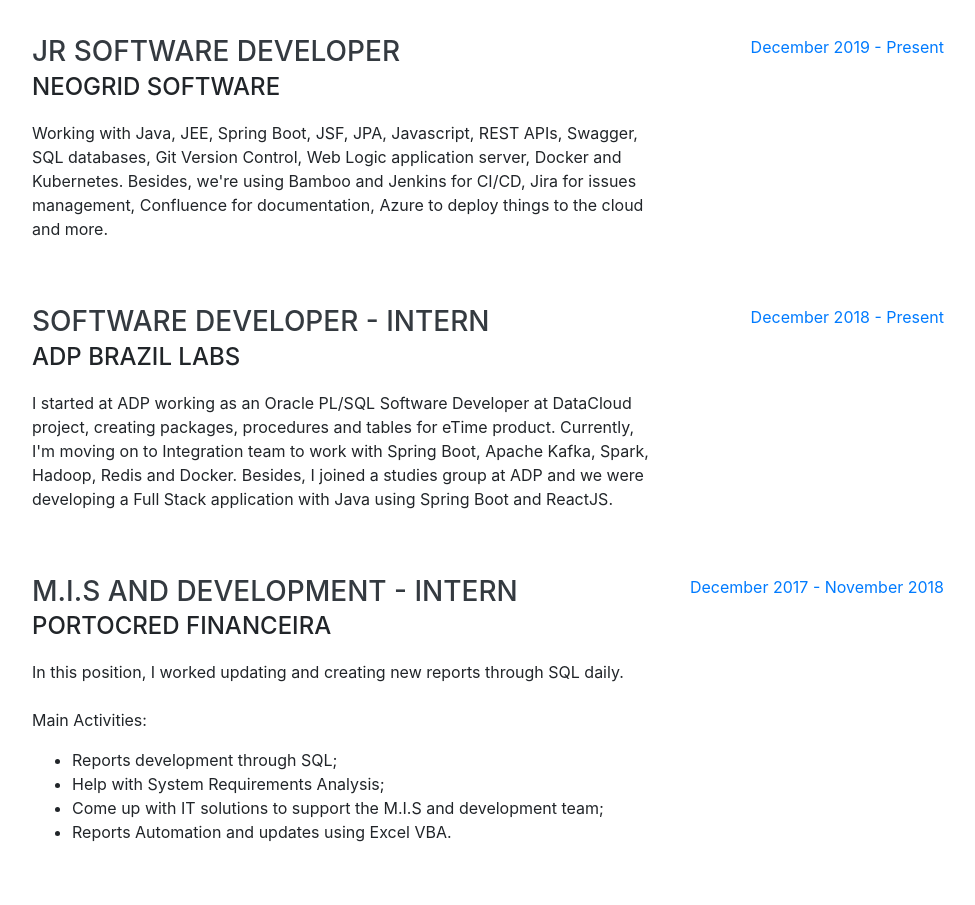
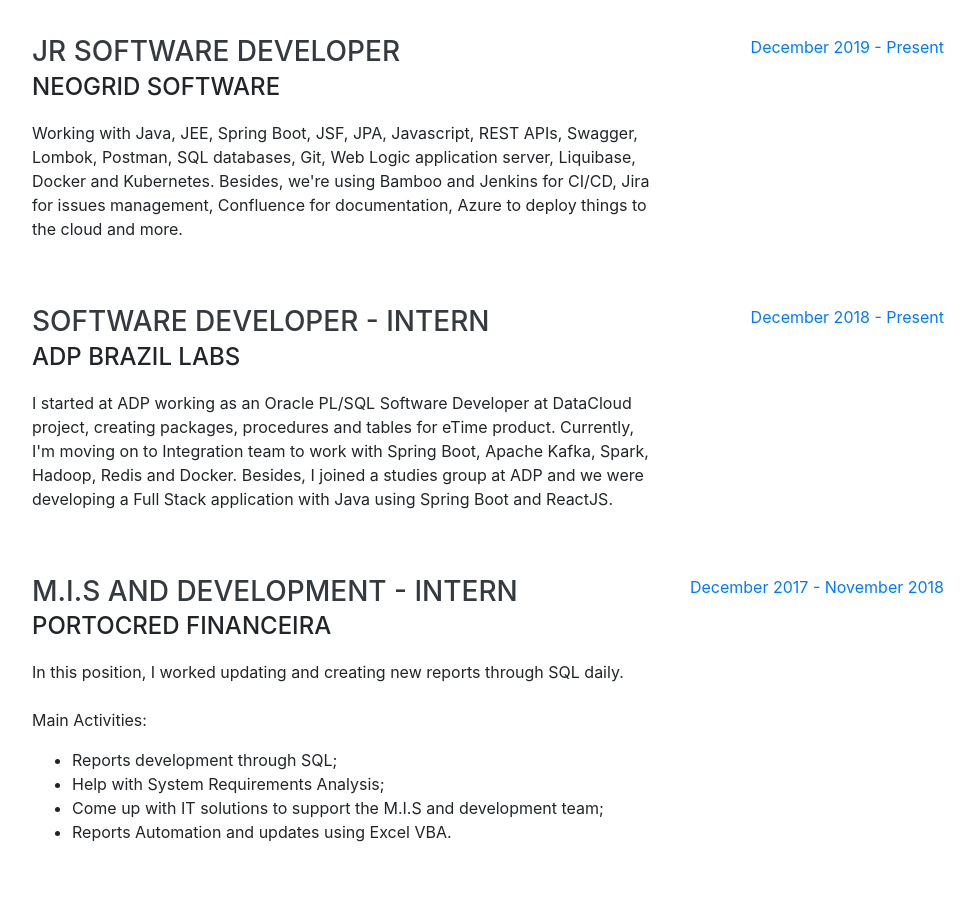
Before and after one commit to vitorgsevero/myPortfolio, a website with bundled scripts: page index.html in a window 1280 px wide. Shown: the part 900-1805 px from the top of the page, without its empty margins (288-1263 px from the left). Built offline with nearby package versions, Linux system fonts and the light colour scheme; files whose address does not match are found by name; a web font is replaced by a local one.

Commit message:
Update index.html

```diff
--- a/index.html
+++ b/index.html
@@ -116,7 +116,7 @@
          <div class="resume-content">
             <h3 class="mb-0">Jr Software Developer </h3>
             <div class="subheading mb-3">Neogrid Software</div>
-            <p>Working with Java, JEE, Spring Boot, JSF, JPA, Javascript, REST APIs, Swagger, SQL databases, Git Version Control, Web Logic application server, Docker and Kubernetes. Besides, we're using Bamboo and Jenkins for CI/CD, Jira for issues management, Confluence for documentation, Azure to deploy things to the cloud and more.</p>
+            <p>Working with Java, JEE, Spring Boot, JSF, JPA, Javascript, REST APIs, Swagger, Lombok, Postman,  SQL databases, Git, Web Logic application server, Liquibase, Docker and Kubernetes. Besides, we're using Bamboo and Jenkins for CI/CD, Jira for issues management, Confluence for documentation, Azure to deploy things to the cloud and more.</p>
           </div>
           <div class="resume-date text-md-right">
             <span class="text-primary">December 2019 - Present</span>
```
